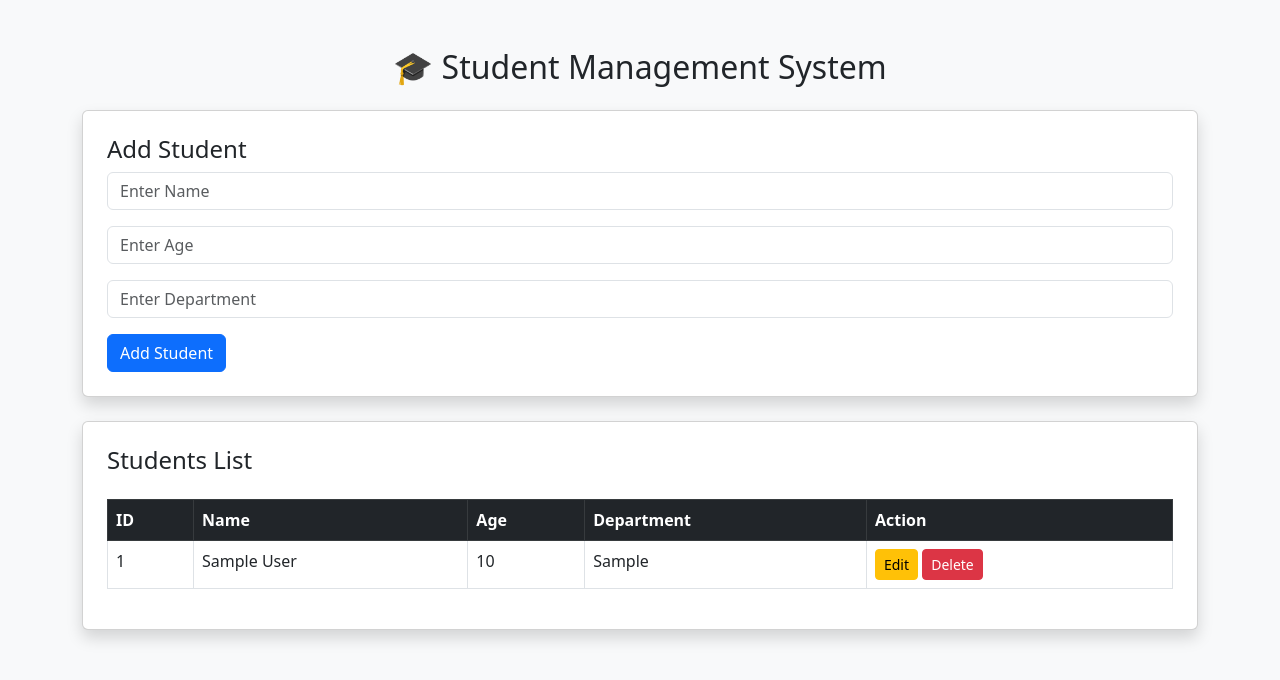
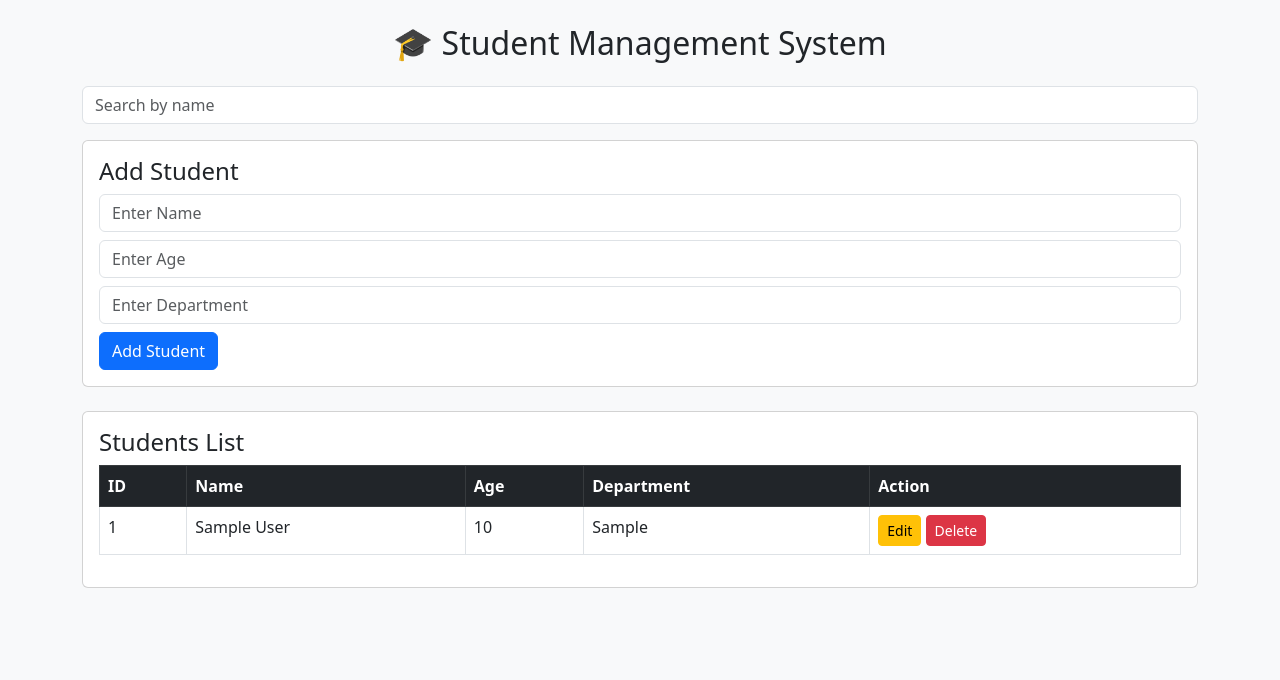
Before and after one commit to vijaymohalkar00-cmyk/student-management-system, a Flask app: page / in a window 1280 px wide. Shown: the top 680 px of the page. Run offline with Flask 3, Linux system fonts and the light colour scheme; tables that the repository leaves empty hold one stand-in row (values such as "Sample post").

Commit message:
full CRUD + search

```diff
--- a/app.py
+++ b/app.py
@@ -24,7 +24,7 @@ def create_table():
 
 create_table()
 
-# ---------- HOME (READ) ----------
+# ---------- HOME ----------
 @app.route('/')
 def index():
     conn = connect()
@@ -34,7 +34,7 @@ def index():
     conn.close()
     return render_template("index.html", students=students)
 
-# ---------- ADD (CREATE) ----------
+# ---------- ADD ----------
 @app.route('/add', methods=['POST'])
 def add():
     name = request.form['name']
@@ -60,10 +60,51 @@ def delete(id):
     cursor.execute("DELETE FROM students WHERE id=?", (id,))
     conn.commit()
     conn.close()
-
     return redirect('/')
 
-# ---------- RUN (IMPORTANT FOR RENDER) ----------
+# ---------- EDIT ----------
+@app.route('/edit/<int:id>')
+def edit(id):
+    conn = connect()
+    cursor = conn.cursor()
+    cursor.execute("SELECT * FROM students WHERE id=?", (id,))
+    student = cursor.fetchone()
+    conn.close()
+    return render_template("edit.html", student=student)
+
+# ---------- UPDATE ----------
+@app.route('/update/<int:id>', methods=['POST'])
+def update(id):
+    name = request.form['name']
+    age = request.form['age']
+    dept = request.form['department']
+
+    conn = connect()
+    cursor = conn.cursor()
+    cursor.execute("""
+        UPDATE students
+        SET name=?, age=?, department=?
+        WHERE id=?
+    """, (name, age, dept, id))
+
+    conn.commit()
+    conn.close()
+    return redirect('/')
+
+# ---------- SEARCH ----------
+@app.route('/search', methods=['POST'])
+def search():
+    keyword = request.form['keyword']
+
+    conn = connect()
+    cursor = conn.cursor()
+    cursor.execute("SELECT * FROM students WHERE name LIKE ?", ('%' + keyword + '%',))
+    students = cursor.fetchall()
+    conn.close()
+
+    return render_template("index.html", students=students)
+
+# ---------- RUN ----------
 if __name__ == '__main__':
     app.run(
         host='0.0.0.0',
--- a/templates/index.html
+++ b/templates/index.html
@@ -6,35 +6,31 @@
 </head>
 <body class="bg-light">
 
-<div class="container mt-5">
+<div class="container mt-4">
 
     <h2 class="text-center mb-4">🎓 Student Management System</h2>
 
-    <!-- Add Form -->
-    <div class="card p-4 mb-4 shadow">
+    <!-- SEARCH -->
+    <form action="/search" method="POST" class="mb-3">
+        <input type="text" name="keyword" class="form-control" placeholder="Search by name">
+    </form>
+
+    <!-- ADD -->
+    <div class="card p-3 mb-4">
         <h4>Add Student</h4>
         <form action="/add" method="POST">
-            <div class="mb-3">
-                <input type="text" name="name" class="form-control" placeholder="Enter Name" required>
-            </div>
-
-            <div class="mb-3">
-                <input type="number" name="age" class="form-control" placeholder="Enter Age" required>
-            </div>
-
-            <div class="mb-3">
-                <input type="text" name="department" class="form-control" placeholder="Enter Department" required>
-            </div>
-
+            <input class="form-control mb-2" type="text" name="name" placeholder="Enter Name" required>
+            <input class="form-control mb-2" type="number" name="age" placeholder="Enter Age" required>
+            <input class="form-control mb-2" type="text" name="department" placeholder="Enter Department" required>
             <button class="btn btn-primary">Add Student</button>
         </form>
     </div>
 
-    <!-- Table -->
-    <div class="card p-4 shadow">
+    <!-- TABLE -->
+    <div class="card p-3">
         <h4>Students List</h4>
 
-        <table class="table table-bordered table-hover mt-3">
+        <table class="table table-bordered">
             <tr class="table-dark">
                 <th>ID</th>
                 <th>Name</th>
@@ -50,13 +46,13 @@
                 <td>{{ student[2] }}</td>
                 <td>{{ student[3] }}</td>
                 <td>
-                    <a href="/edit/{{ student[0] }}" class="btn btn-warning btn-sm">Edit</a>
-                    <a href="/delete/{{ student[0] }}" class="btn btn-danger btn-sm">Delete</a>
+                    <a class="btn btn-warning btn-sm" href="/edit/{{ student[0] }}">Edit</a>
+                    <a class="btn btn-danger btn-sm" href="/delete/{{ student[0] }}">Delete</a>
                 </td>
             </tr>
             {% endfor %}
+        </table>
 
-        </table>
     </div>
 
 </div>
```
Also changed, not shown: templates/edit.html (+8 -22 lines).
